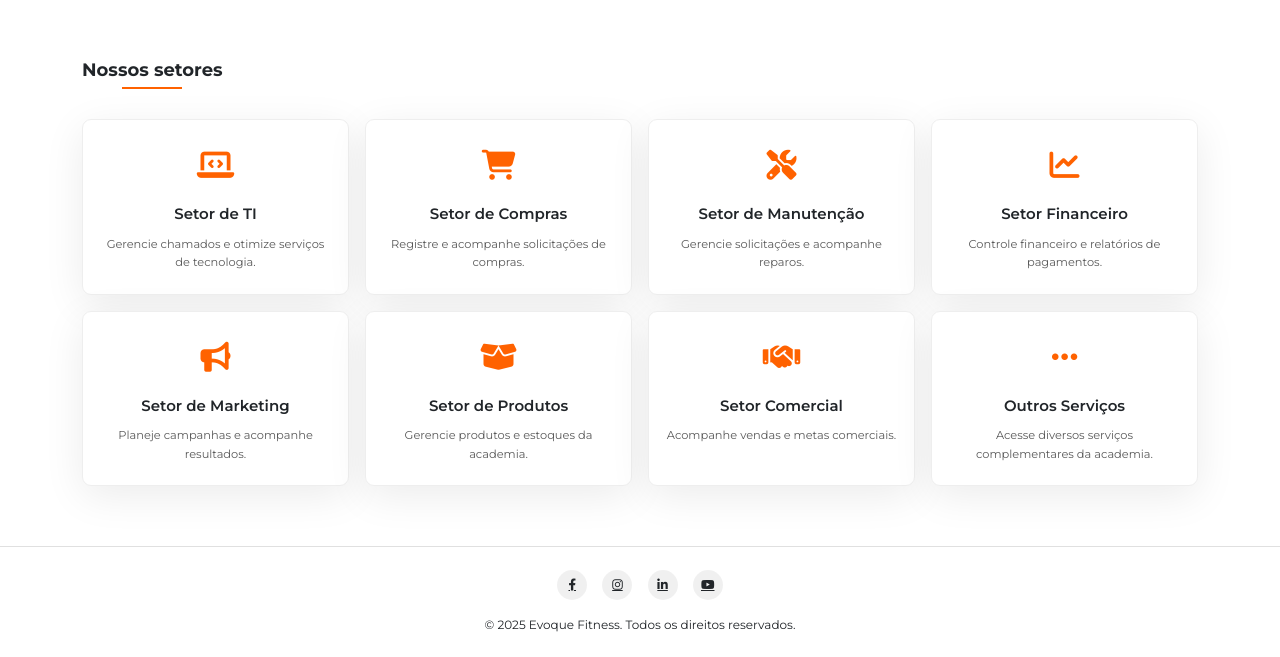
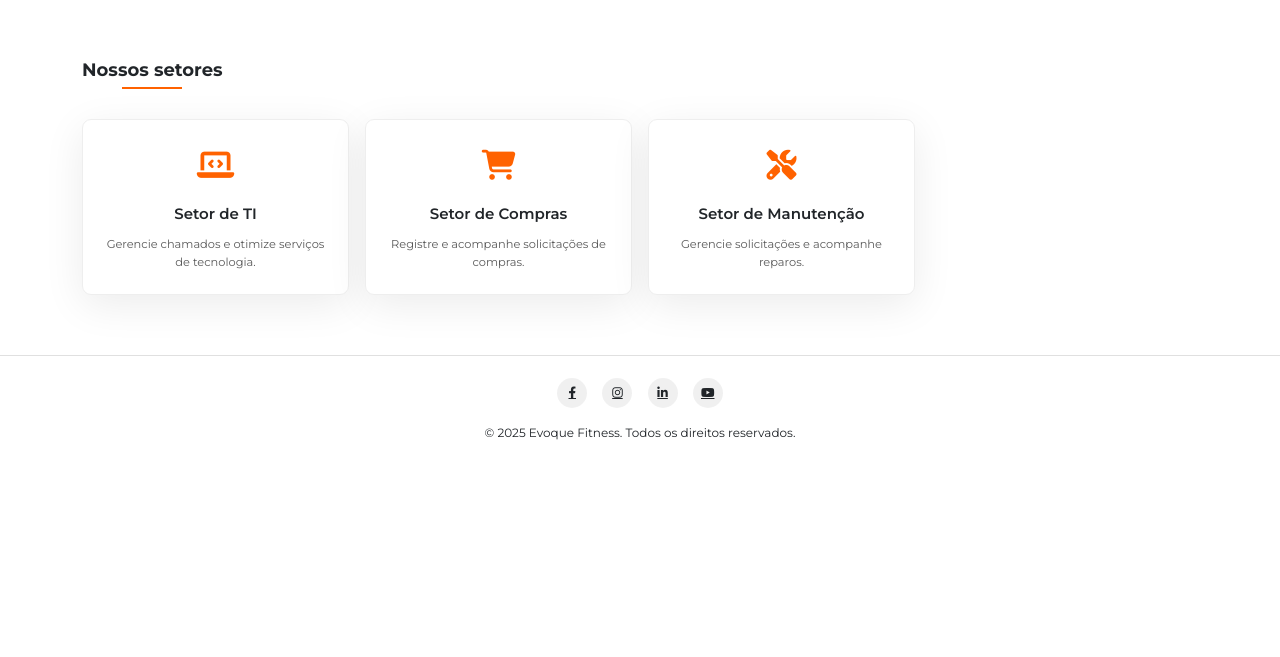
Before and after one commit to emersonevq/evoquefitness, a Flask app: page / in a window 1280 px wide. Shown: the part 369-1026 px from the top of the page. After the commit the page ends 809 px from the top, so only its background shows below. Run offline with Flask 3, Linux system fonts and the light colour scheme.

Commit message:
Remove extra sectors, keep only TI, Compras, and Manutenção
cgen-97542682ce4d4f4c9a794550623558e5

```diff
--- a/principal/templates/inicio.html
+++ b/principal/templates/inicio.html
@@ -619,80 +619,6 @@
             </a>
         </div>
 
-      <!-- Setor Financeiro -->
-      <div class="col-12 col-sm-6 col-lg-3">
-        <a href="{{ url_for('financeiro.index') }}" class="text-decoration-none">
-          <div class="card sector-card animate__animated animate__fadeInUp animate__delay-04s">
-            <div class="card-body">
-              <div class="card-icon">
-                <i class="fas fa-chart-line"></i>
-              </div>
-              <h5>Setor Financeiro</h5>
-              <p>Controle financeiro e relatórios de pagamentos.</p>
-            </div>
-          </div>
-        </a>
-      </div>
-
-        <!-- Setor de Marketing -->
-        <div class="col-12 col-sm-6 col-lg-3">
-            <a href="{{ url_for('marketing.index') }}" class="text-decoration-none">
-                <div class="card sector-card animate__animated animate__fadeInUp">
-                    <div class="card-body">
-                        <div class="card-icon">
-                            <i class="fas fa-bullhorn"></i>
-                        </div>
-                        <h5>Setor de Marketing</h5>
-                        <p>Planeje campanhas e acompanhe resultados.</p>
-                    </div>
-                </div>
-            </a>
-        </div>
-
-        <!-- Setor de Produtos -->
-        <div class="col-12 col-sm-6 col-lg-3">
-            <a href="{{ url_for('produtos.index') }}" class="text-decoration-none">
-                <div class="card sector-card animate__animated animate__fadeInUp animate__delay-02s">
-                    <div class="card-body">
-                        <div class="card-icon">
-                            <i class="fas fa-box-open"></i>
-                        </div>
-                        <h5>Setor de Produtos</h5>
-                        <p>Gerencie produtos e estoques da academia.</p>
-                    </div>
-                </div>
-            </a>
-        </div>
-
-        <!-- Setor Comercial -->
-        <div class="col-12 col-sm-6 col-lg-3">
-            <a href="{{ url_for('comercial.index') }}" class="text-decoration-none">
-                <div class="card sector-card animate__animated animate__fadeInUp animate__delay-04s">
-                    <div class="card-body">
-                        <div class="card-icon">
-                            <i class="fas fa-handshake"></i>
-                        </div>
-                        <h5>Setor Comercial</h5>
-                        <p>Acompanhe vendas e metas comerciais.</p>
-                    </div>
-                </div>
-            </a>
-        </div>
-
-            <!-- Outros Serviços -->
-            <div class="col-12 col-sm-6 col-lg-3">
-              <a href="{{ url_for('outros.index') }}" class="text-decoration-none">
-                <div class="card sector-card animate__animated animate__fadeInUp animate__delay-06s">
-                  <div class="card-body">
-                    <div class="card-icon">
-                      <i class="fas fa-ellipsis-h"></i> <!-- Ícone alterado para representar "outros" -->
-                    </div>
-                    <h5>Outros Serviços</h5>
-                    <p>Acesse diversos serviços complementares da academia.</p> <!-- Descrição atualizada -->
-                  </div>
-                </div>
-              </a>
-            </div>
       </div>
 
       <!-- Painéis Administrativos (apenas para usuários autorizados) -->
```
